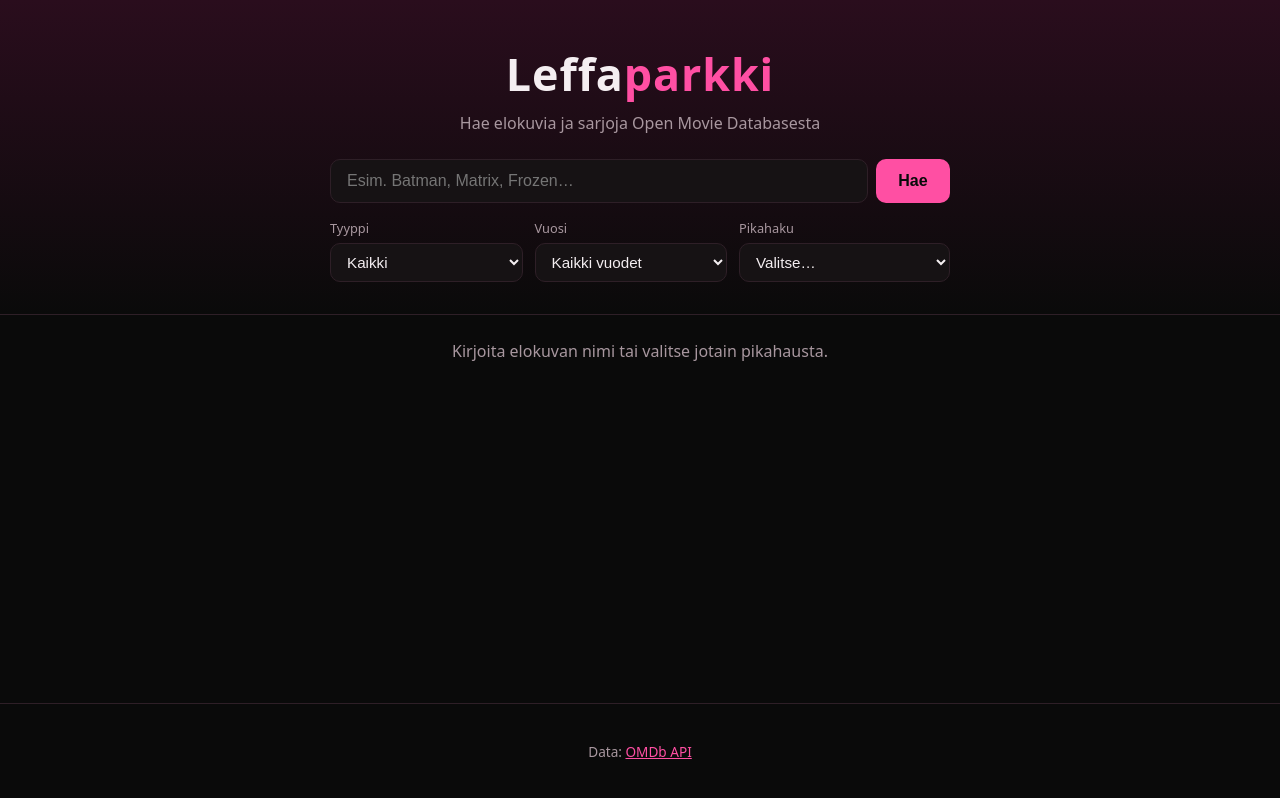
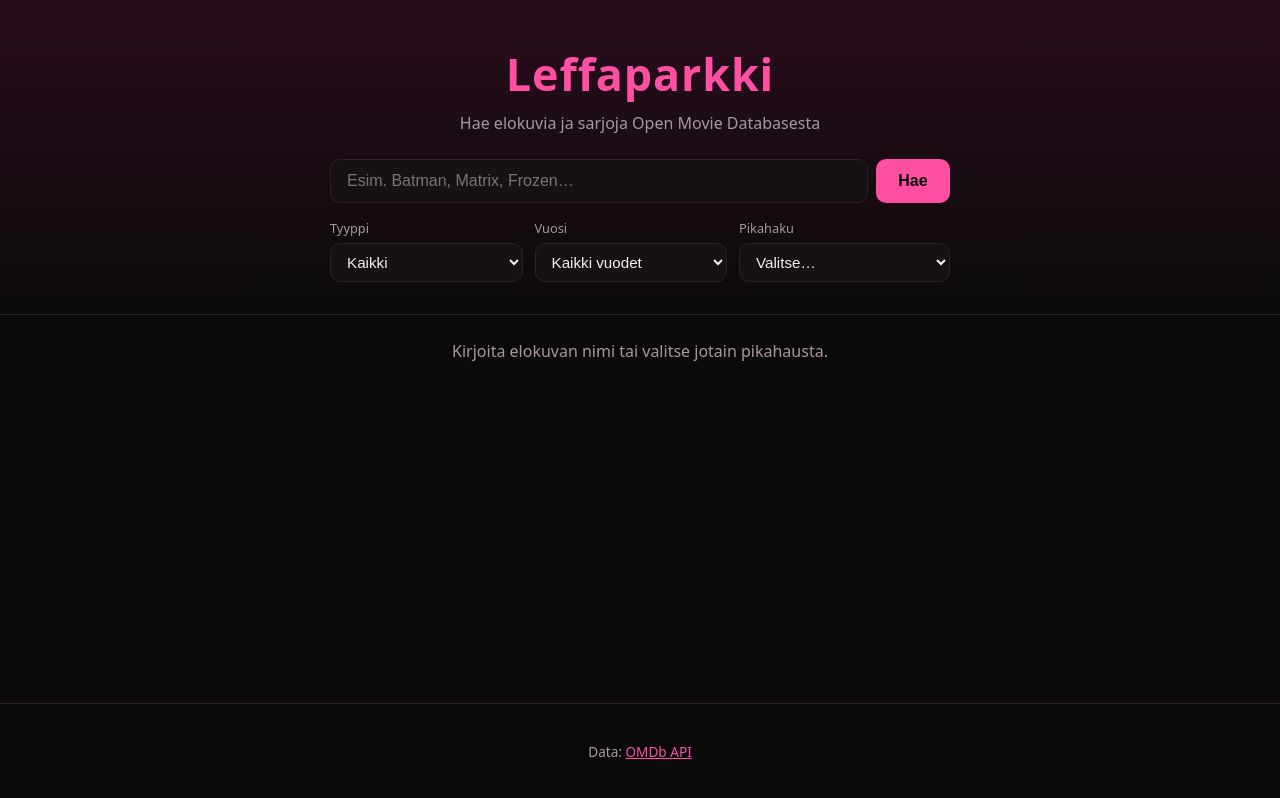
Before and after one commit to Bhora111/Projekti_2_AJAX, a plain HTML site: page index.html in a window 1280 px wide. Drawn offline with Linux system fonts and the light colour scheme.

Commit message:
Logo kokonaan pinkiksi
Co-Authored-By: Claude Opus 5.5 <noreply@anthropic.com>

```diff
--- a/css/style.css
+++ b/css/style.css
@@ -62,9 +62,6 @@ main {
   margin: 0;
   font-size: clamp(2rem, 6vw, 2.8rem);
   letter-spacing: 0.02em;
-}
-
-.logo span {
   color: var(--accent);
 }
 
--- a/index.html
+++ b/index.html
@@ -11,7 +11,7 @@
 </head>
 <body>
   <header class="site-header">
-    <h1 class="logo">Leffa<span>parkki</span></h1>
+    <h1 class="logo">Leffaparkki</h1>
     <p class="tagline">Hae elokuvia ja sarjoja Open Movie Databasesta</p>
 
     <!-- Hakulomake. Huom: ei onclick-, onchange- tai onsubmit-attribuutteja,
```
